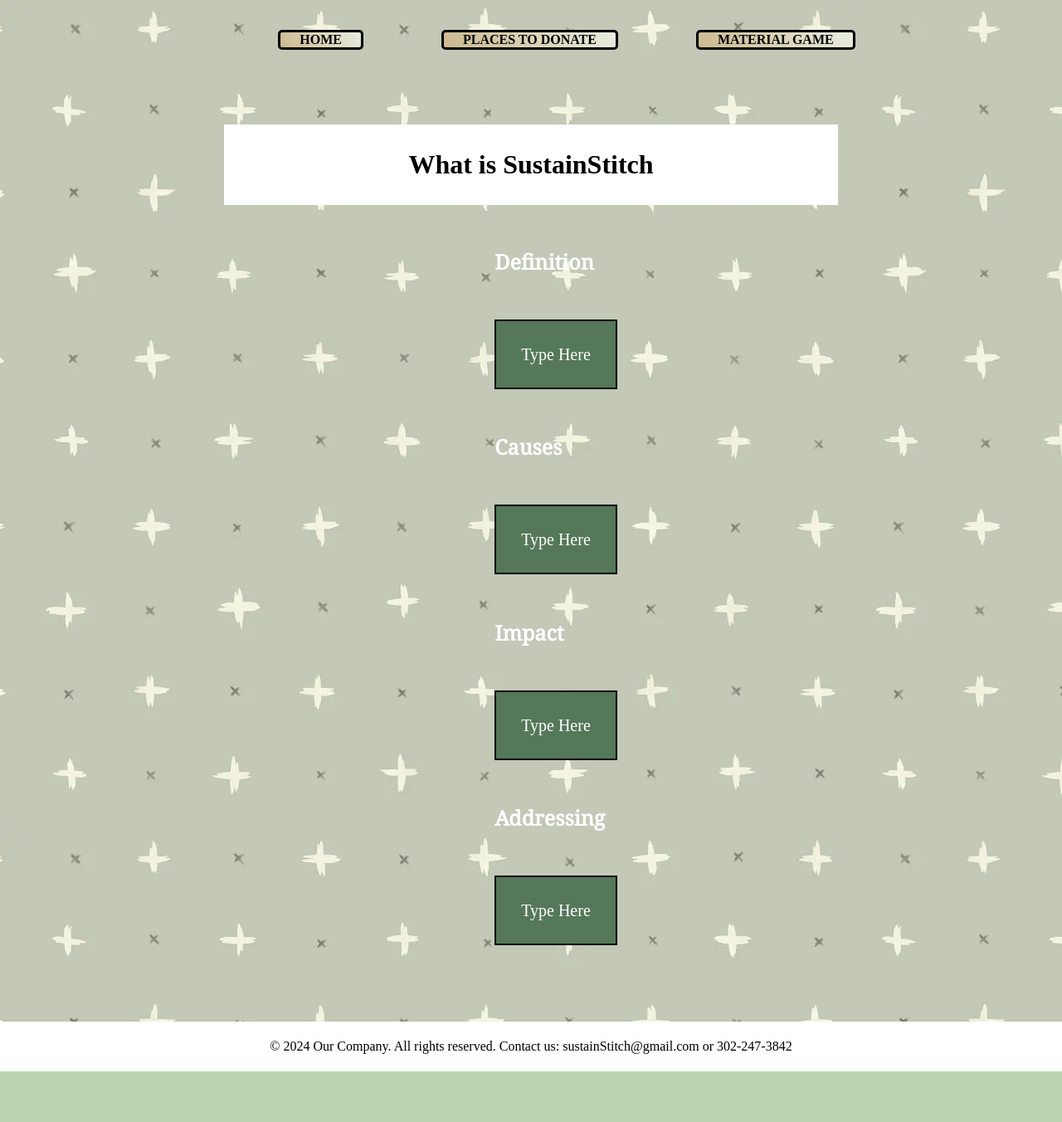
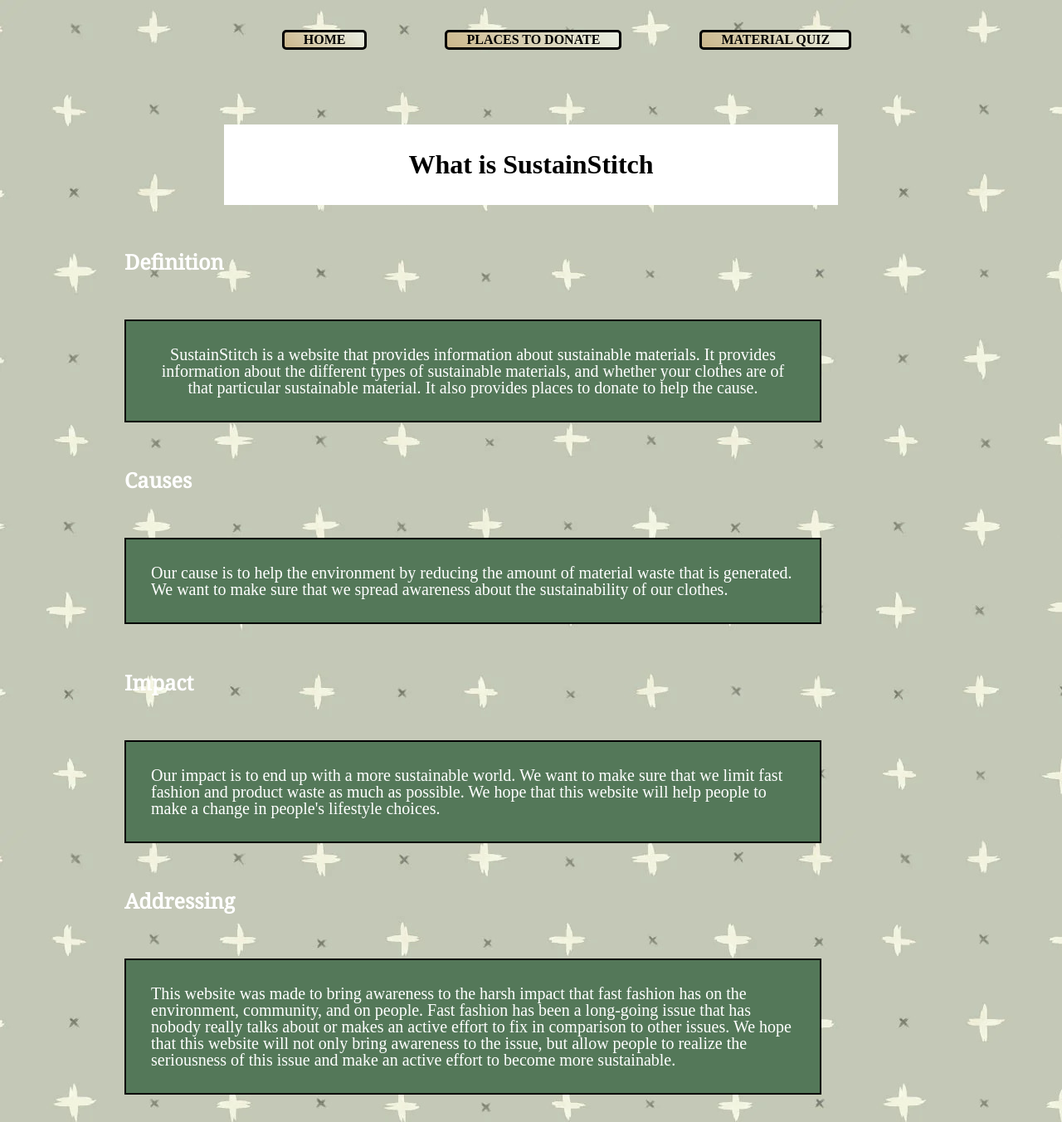
Before and after one commit to Jliu223/SustainStitch, a plain HTML site: page SustainStitchmain/About.html in a window 1280 px wide. Shown: the top 1352 px of the page at 83% size. Before the commit the page ends 1291 px from the top, so only its background shows below. Drawn offline with Linux system fonts and the light colour scheme; a web font is replaced by a local one.

Commit message:
Our about page which tells the user our definition, cause, impact and what we are addressing

```diff
--- a/SustainStitchmain/About.html
+++ b/SustainStitchmain/About.html
@@ -18,13 +18,13 @@
     <li><a href="PlacesToHelp.html">
         <div class="button">PLACES TO DONATE</div>
       </a></li>
-    <li><a href="GAMES.html">
-        <div class="button">MATERIAL GAME</div>
+    <li><a href="quiz.html">
+        <div class="button">MATERIAL QUIZ</div>
       </a></li>
   </ul>
   <main>
     <h1>What is SustainStitch</h1>
-    <div class="foodInsecurity">
+    <div class="sustainstitch">
       <!--<div class="imageContainer">
         <img class="image1" src="images/food distribution.jpg" alt="giving out food" />
       </div>-->
@@ -32,25 +32,25 @@
         <h2>Definition</h2>
         <p>
           <div class="whatIsIt1">
-                       Type Here
+SustainStitch is a website that provides information about sustainable materials. It provides information about the different types of sustainable materials, and whether your clothes are of that particular sustainable material. It also provides places to donate to help the cause. <center></center>
           </div>
         </p>
         <h2>Causes</h2>
         <p>
           <div class="whatIsIt2">
-          Type Here
+          Our cause is to help the environment by reducing the amount of material waste that is generated. We want to make sure that we spread awareness about the sustainability of our clothes.
           </div>
         </p>
         <h2>Impact</h2>
         <p>
           <div class="whatIsIt3">
-          Type Here
+          Our impact is to end up with a more sustainable world. We want to make sure that we limit fast fashion and product waste as much as possible. We hope that this website will help people to make a change in people's lifestyle choices.
           </div>
         </p>
         <h2>Addressing</h2>
         <p>
           <div class="whatIsIt4">
-          Type Here
+            This website was made to bring awareness to the harsh impact that fast fashion has on the environment, community, and on people. Fast fashion has been a long-going issue that has nobody really talks about or makes an active effort to fix in comparison to other issues. We hope that this website will not only bring awareness to the issue, but allow people to realize the seriousness of this issue and make an active effort to become more sustainable.
           </div>
         </p>
       </div>
@@ -60,6 +60,7 @@
   <footer>
     <p>&copy; 2024 Our Company. All rights reserved. Contact us: sustainStitch@gmail.com or 302-247-3842 </p>
   </footer>
+
 </body>
 
 </html>
```
